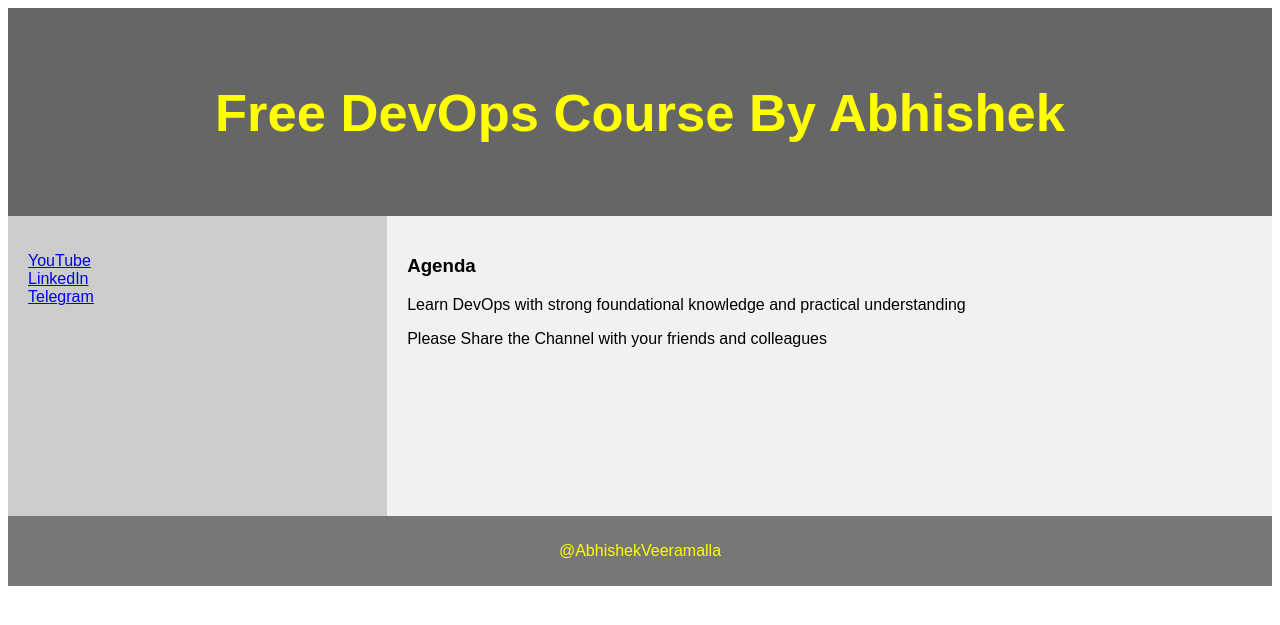
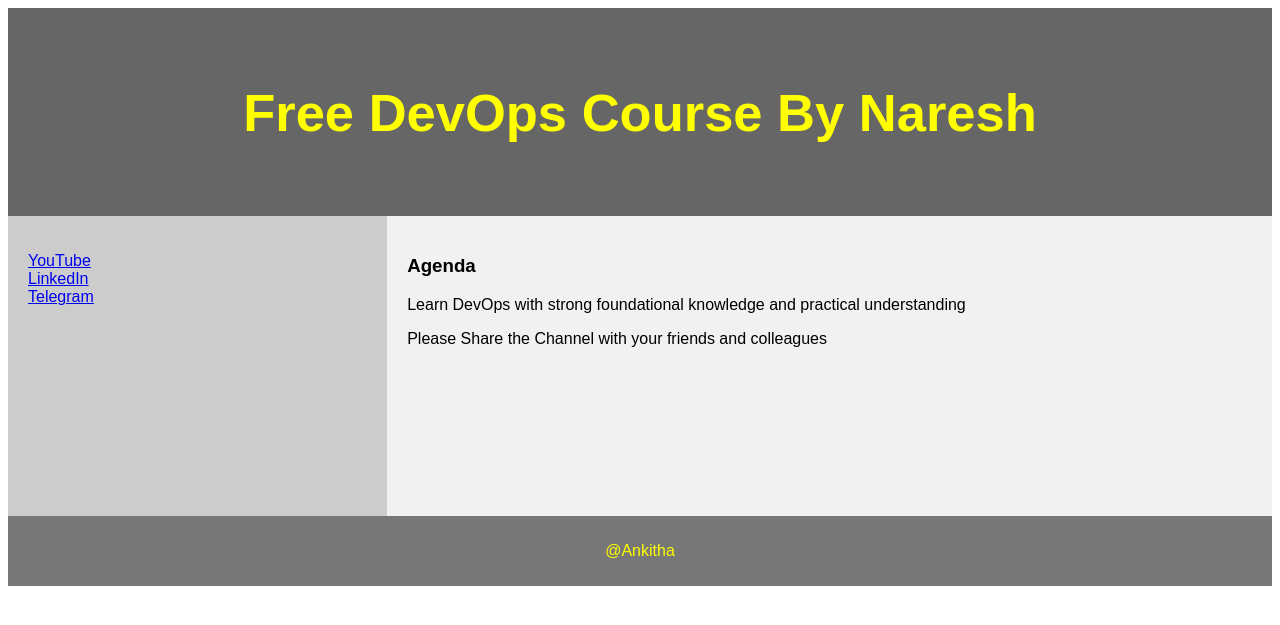
Before and after one commit to Petcer2025/docker, a Django app: page /demo/ in a window 1280 px wide. Shown: the top 625 px of the page. Run offline with Django 4.2, Linux system fonts and the light colour scheme.

Commit message:
Update demo_site.html

```diff
--- a/examples/python-web-app/devops/demo/templates/demo_site.html
+++ b/examples/python-web-app/devops/demo/templates/demo_site.html
@@ -73,15 +73,15 @@ footer {
 
 
 <header>
-  <h2>Free DevOps Course By Abhishek</h2>
+  <h2>Free DevOps Course By Naresh</h2>
 </header>
 
 <section>
   <nav>
     <ul>
-      <li><a href="www.youtube.com/@AbhishekVeeramalla">YouTube</a></li>
-      <li><a href="www.linkedin.com/in/abhishek-veeramalla-77b33996/">LinkedIn</a></li>
-      <li><a href="https://telegram.me/abhishekveeramalla">Telegram</a></li>
+      <li><a href="www.youtube.com/@Ankitha">YouTube</a></li>
+      <li><a href="www.linkedin.com/in/ankitha/">LinkedIn</a></li>
+      <li><a href="https://telegram.me/ankitha">Telegram</a></li>
     </ul>
   </nav>
 
@@ -93,7 +93,7 @@ footer {
 </section>
 
 <footer>
-  <p>@AbhishekVeeramalla</p>
+  <p>@Ankitha</p>
 </footer>
 
 </body>
```
